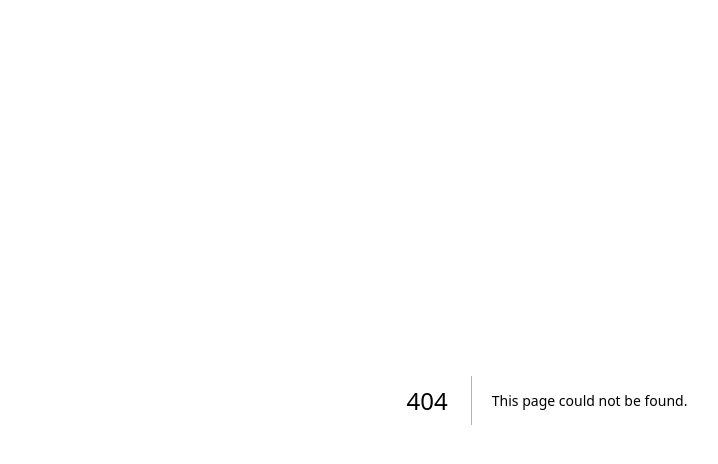
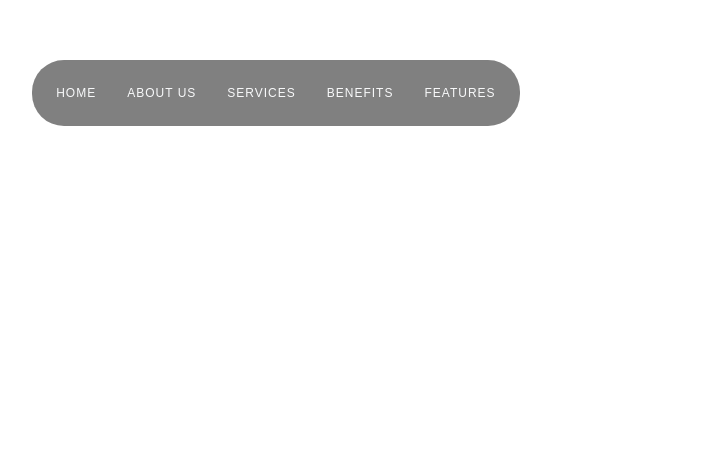
Before and after one commit to Anushka-tada/mie-ride, a Next.js app: page /blogs in a window 1280 px wide. Before the commit this address had no page. Shown: the top 464 px of the page, without its empty margins (93-811 px from the left). Built offline with nearby package versions, Linux system fonts and the light colour scheme.

Commit message:
commiting changes

```diff
--- /dev/null
+++ b/src/app/blogs/Blogs.jsx
@@ -0,0 +1,67 @@
+"use client"
+
+import React from 'react'
+import "./blog.css"
+import { useState } from "react";
+
+const Blogs = () => {
+     const [menuOpen, setMenuOpen] = useState(false);
+
+        const toggleMenu = () => {
+            setMenuOpen(!menuOpen);
+        };
+    return (
+        <div>
+            <div className="outer-div">
+
+                <div className="blogspage">
+                <div className="navbar navbar-expand-lg   ">
+                        <div className="container ">
+                            {/* Brand Logo */}
+                            <div className="brand-logo me-3">
+                                <img src="/assets/logo.png" alt="Logo" className="logo" />
+                            </div>
+
+                            {/* Navbar Toggler */}
+                            <button
+                                className="navbar-toggler"
+                                type="button"
+                                onClick={toggleMenu}
+                                aria-expanded={menuOpen}
+                                aria-label="Toggle navigation"
+                            >
+                                <span className="navbar-toggler-icon"></span>
+                            </button>
+
+                            {/* Navbar Collapse */}
+                            <div className={`collapse navbar-collapse ${menuOpen ? "show" : ""}`} id="navbarNav">
+                                <ul className="navbar-nav flex-wrap justify-content-center  p-3 rounded-5">
+                                    <li className="nav-item text-uppercase">
+                                        <a className="nav-link text-light" href="#">Home</a>
+                                    </li>
+                                    <li className="nav-item text-uppercase">
+                                        <a className="nav-link text-light" href="#">About Us</a>
+                                    </li>
+                                    <li className="nav-item text-uppercase">
+                                        <a className="nav-link text-light" href="#">Services</a>
+                                    </li>
+                                    <li className="nav-item text-uppercase">
+                                        <a className="nav-link text-light" href="#">Benefits</a>
+                                    </li>
+                                    <li className="nav-item text-uppercase">
+                                        <a className="nav-link text-light" href="#">Features</a>
+                                    </li>
+
+                                </ul>
+                            </div>
+                        </div>
+                    </div>
+                </div>
+
+            </div>
+
+        </div>
+    )
+}
+
+export default Blogs
--- /dev/null
+++ b/src/app/blogs/blog.css
@@ -0,0 +1,30 @@
+/* navbar css */
+.logo{
+    height: 55px;
+}
+.navbar{
+    padding-top: 60px !important;
+}
+@media (max-width: 990px) {
+  .navbar{
+    padding-top: 26px !important;
+}
+}
+
+.navbar-nav{
+    background-color: rgba(39, 39, 39, 0.59);
+    gap: 32px;
+}
+@media (max-width: 1397px) {
+    .navbar-nav{
+    gap: 15px;
+}
+
+}
+.nav-item{
+    font-size: 12px;
+    letter-spacing: 1px;
+}
+.navbar-toggler-icon {
+    filter: brightness(0) invert(1); /* Makes it white */
+  }
--- /dev/null
+++ b/src/app/blogs/page.js
@@ -0,0 +1,12 @@
+import React from 'react'
+import Blogs from './Blogs'
+
+const page = () => {
+  return (
+    <div>
+      <Blogs/>
+    </div>
+  )
+}
+
+export default page;
--- a/src/app/home-page/home.css
+++ b/src/app/home-page/home.css
@@ -63,6 +63,7 @@
 .welcome-h{
     font-size: 34px;
     letter-spacing: 9px;
+    /* font-family: "Montserrat"; */
 }
 .mie-ride{
     margin-top: 17px;
--- a/src/app/page.js
+++ b/src/app/page.js
@@ -1,10 +1,12 @@
 
 import HomePage from "@/app/home-page/page";
+// import BlogPage from "@/app/blogs/page"
 
 const HomePageWrapper = () => {
   return (
     <>
       <HomePage/>
+      {/* <BlogPage/> */}
     </>
   );
 }
```
